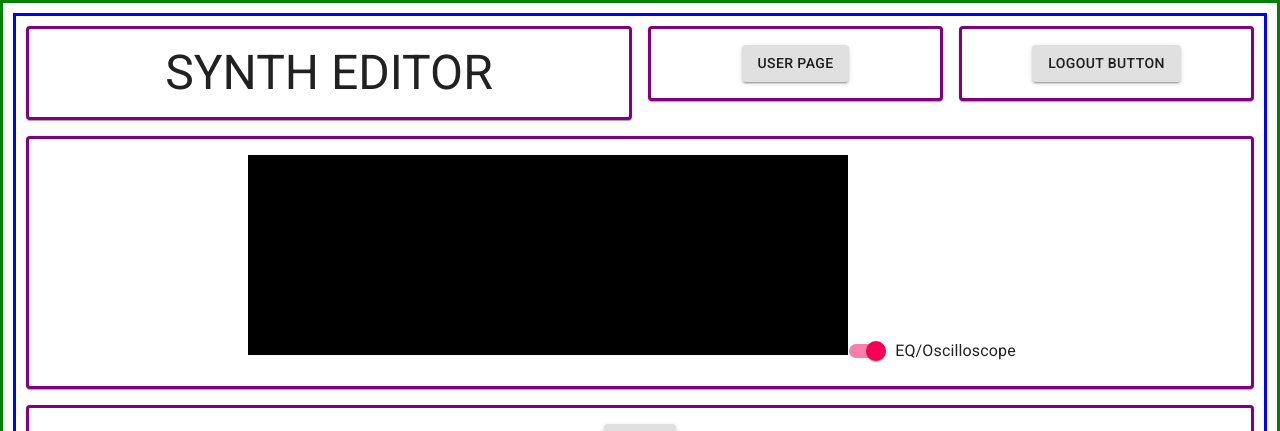
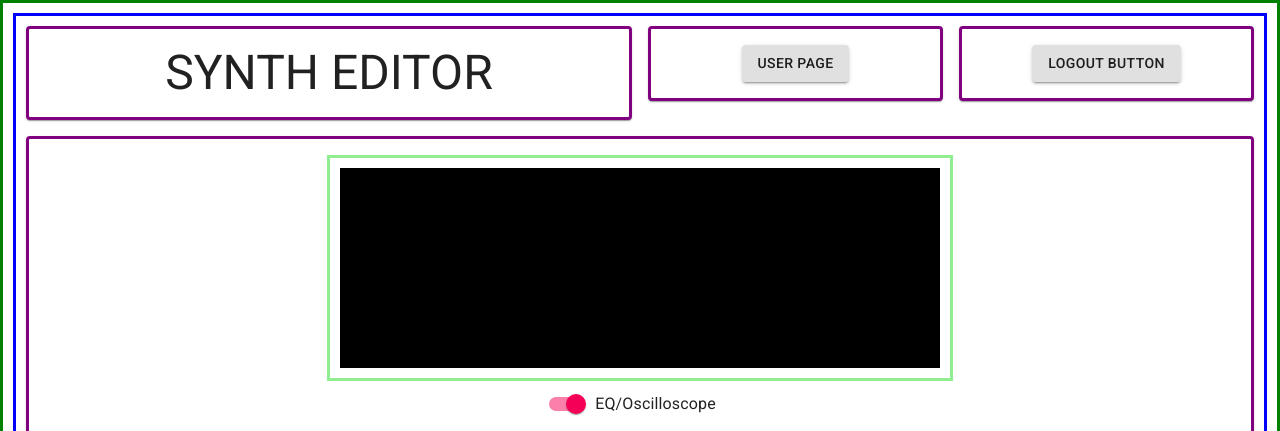
Before and after one commit to bstizzle/synthesizio-frontend, a React (Create React App) app: page /syntheditor in a window 1280 px wide. Shown: the top 431 px of the page. Built offline with nearby package versions, Linux system fonts and the light colour scheme; no server answers.

Commit message:
added style to target analyser canvas div

```diff
--- a/src/Components/AudioVisualiser.js
+++ b/src/Components/AudioVisualiser.js
@@ -87,7 +87,8 @@ class AudioVisualiser extends Component {
     render(){
         return(
             <div>
-                <canvas width="600" height="200" ref={this.canvas} />
+                <canvas className="analyser-container" width="600" height="200" ref={this.canvas} />
+                <br></br>
                 <FormControlLabel
                     control={<Switch checked={this.state.type} onChange={this.handleAnalyserToggle} name="this.state.type" />}
                     label="EQ/Oscilloscope"
--- a/src/index.css
+++ b/src/index.css
@@ -25,3 +25,10 @@ code {
   border: 3px solid blue;
   padding: 10px;
 }
+
+.analyser-container {
+  margin: auto;
+  text-align: center;
+  border: 3px solid lightgreen;
+  padding: 10px;
+}
```
Also changed, not shown: 1 other file (tests, documents, lock files or other folders).
